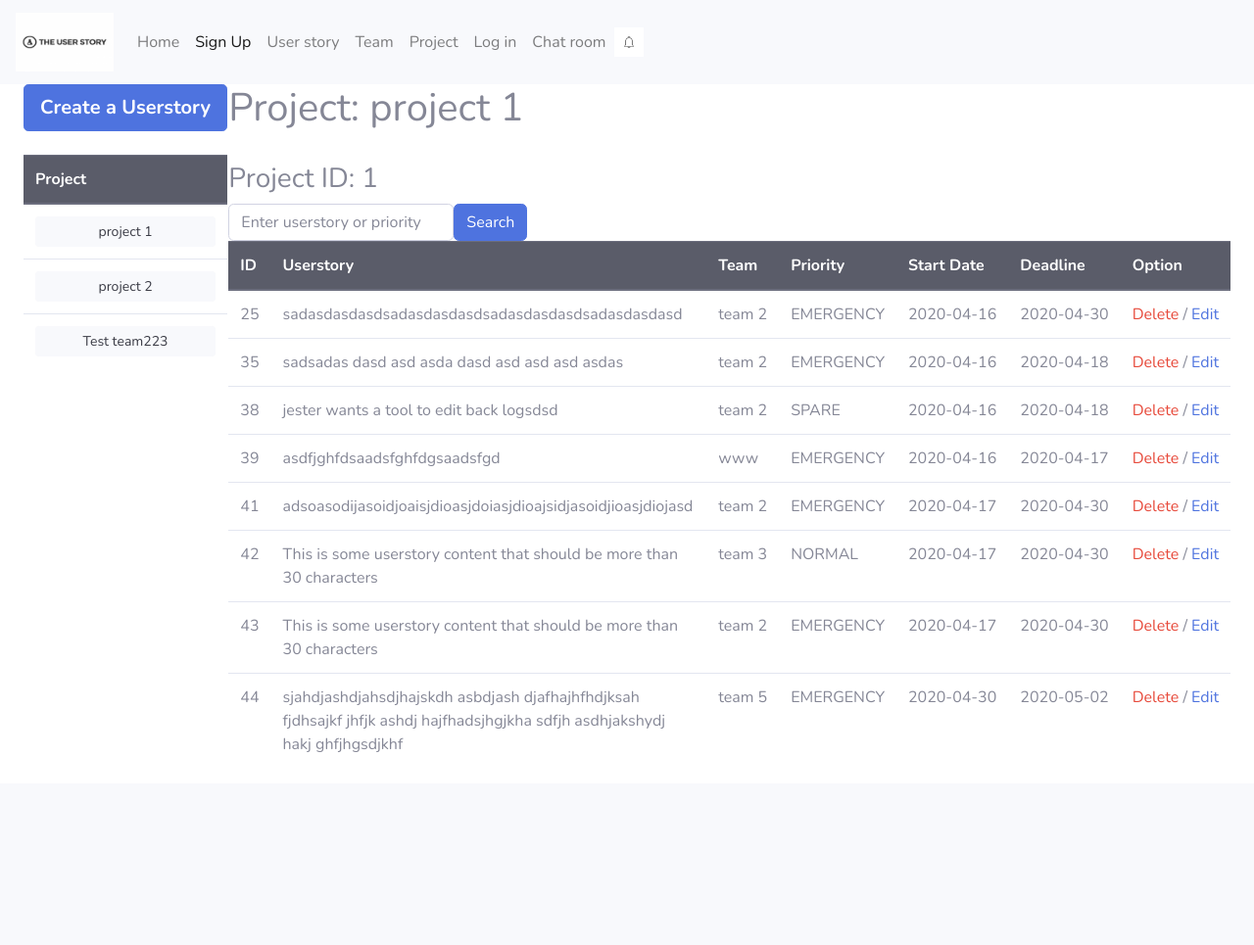
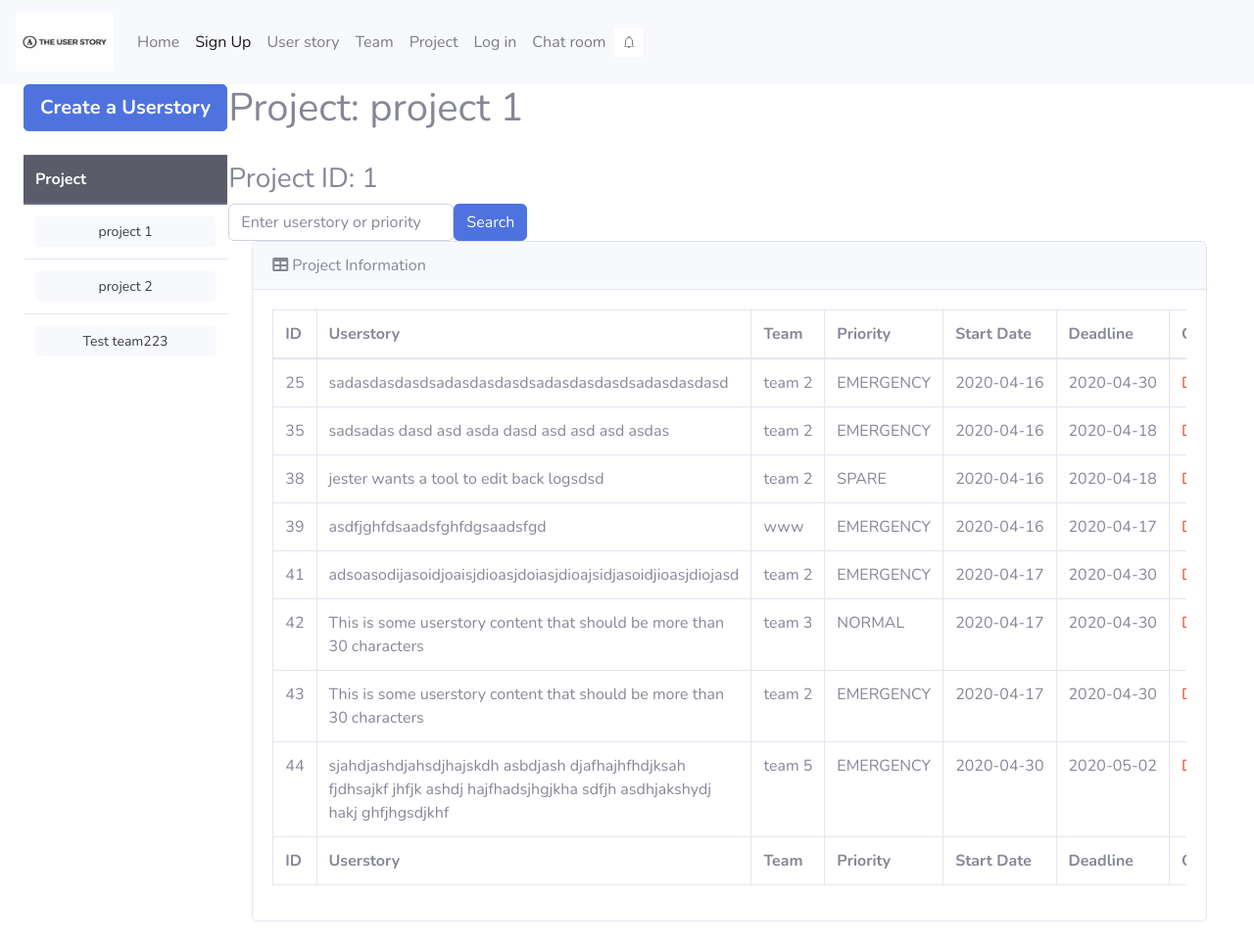
Before and after one commit to carlchengyt/Group6_WebApp, a Flask app: a page that uses app/templates/userstory_information.html in a window 1280 px wide. Shown: the whole page at 98% size. Before the commit the page ends 768 px from the top, so only its background shows below. Run offline with Flask 2, Linux system fonts and the light colour scheme; data comes from the database, SQL or seed files in the repository; both versions use the stored data as it was after the commit; parts of the project's set-up code (start-up, migrations or seed data) failed here and were passed over; some libraries are stand-ins or nearby versions.

Commit message:
Update html file of login and userstory_information

```diff
--- a/app/templates/login.html
+++ b/app/templates/login.html
@@ -28,6 +28,9 @@
                                         {{ form.hidden_tag() }}
 
                                         <dl class="form-group">
+                                            {% for message in get_flashed_messages() %}
+                                                <div class="text-danger">Error: {{ message }}</div>
+                                            {% endfor %}
                                             {{ render_field(form.email, id="inputEmail", class='form-control ') }}
                                             {{ render_field(form.password, class='form-control form-contorl-user') }}
                                             {{ render_field(form.remember_me) }}
--- a/app/templates/userstory_information.html
+++ b/app/templates/userstory_information.html
@@ -5,22 +5,45 @@
     <div class="col-10">
         <h1>Project: {{ one_project[0].name }}</h1><br>
         <h3>Project ID: {{ one_project[0].project_id }}</h3>
-        <form class="form-inline ml-auto" action="{{ url_for('userstory.userstory_info',project_id=one_project[0].project_id) }}" method="post">
+        <form class="form-inline ml-auto"
+              action="{{ url_for('userstory.userstory_info',project_id=one_project[0].project_id) }}" method="post">
             <input class="form-control" type="search" placeholder="Enter userstory or priority"
                    aria-label="Search" name="search_term">
             <button class="btn btn-primary btn-outline" type="submit">Search</button>
         </form>
-        <table class="table">
-            <thead class="thead-dark">
+        <main>
+
+            <div class="container-fluid">
+                <div class="card mb-4">
+                            <div class="card-header"><i class="fas fa-table mr-1"></i>Project Information</div>
+                    <div class="card-body">
+                        <div class="table-responsive">
+                            <table class="table table-bordered" id="dataTable" width="100%" cellspacing="0">
+                                <thead>
                                 <tr>
-                <th scope="col">ID</th>
-                <th scope="col">Userstory</th>
-                <th scope="col">Team</th>
-                <th scope="col">Priority</th>
-                <th scope="col"><span class="text-nowrap">Start Date</span></th>
-                <th scope="col">Deadline</th>
-                <th scope="col">Option</th>
+                                    <th>ID</th>
+                                    <th>Userstory</th>
+                                    <th>Team</th>
+                                    <th>Priority</th>
+                                    <th>Start Date</th>
+                                    <th>Deadline</th>
+                                    <th>Option</th>
                                 </tr>
+                                </thead>
+                                <tfoot>
+                                <tr>
+                                    <th>ID</th>
+                                    <th>Userstory</th>
+                                    <th>Team</th>
+                                    <th>Priority</th>
+                                    <th>Start Date</th>
+                                    <th>Deadline</th>
+                                    <th>Option</th>
+                                </tr>
+                                </tfoot>
+                                <tbody>
+
+
                                 {% for userstory in userstories %}
                                     <tr>
                                         <td>{{ userstory.userstory_id }}</td>
@@ -45,8 +68,13 @@
                                         </td>
                                     </tr>
                                 {% endfor %}
-            </thead>
+                                </tbody>
                             </table>
-        </thead>
                         </div>
+                    </div>
+                </div>
+            </div>
+        </main>
+    </div>
+
 {% endblock %}
```
Also changed, not shown: Group5.sqlite. Lines whose indentation alone changed are shown as unchanged.
